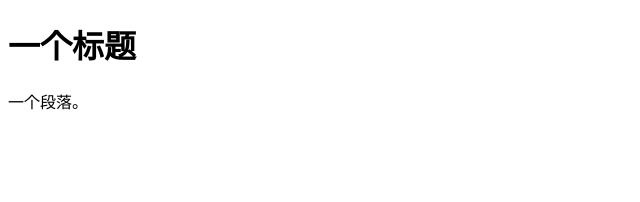
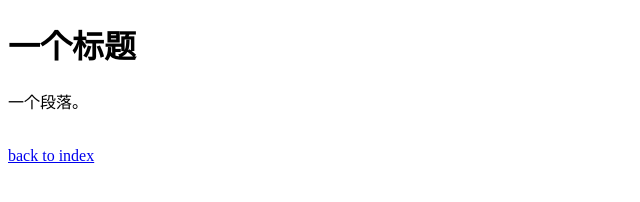
Before and after one commit to VanishingDice/Vanishingdice.github.io, a plain HTML site: page test.html in a window 1280 px wide. Shown: the whole page, without its empty margins (0-640 px from the left). Drawn offline with Linux system fonts and the light colour scheme.

Commit message:
add back link to test.html

```diff
--- a/test.html
+++ b/test.html
@@ -9,6 +9,9 @@
 
 <h1>一个标题</h1>
 <p>一个段落。</p>
+<br>
+<a href="index.html">back to index</a>
+<br>
 
 </body>
 </html>
```
